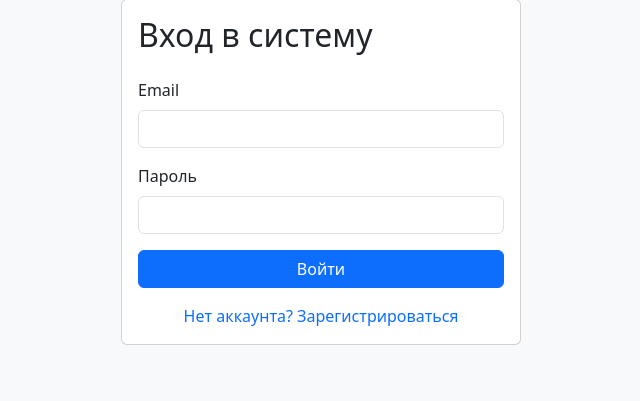
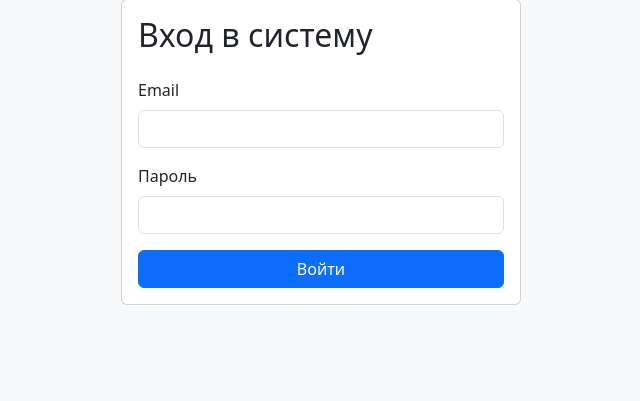
Before and after one commit to srgrdn/cli-flow, a FastAPI app: page /login in a window 1280 px wide. Shown: the part 49-450 px from the top of the page, without its empty margins (319-959 px from the left). Run offline with FastAPI, Linux system fonts and the light colour scheme.

Commit message:
fix: comment out registration link in login template
This commit modifies the `login.html` template by commenting out the registration link section. This change is intended to streamline the login interface and reduce distractions for users during the authentication process.

```diff
--- a/app/templates/login.html
+++ b/app/templates/login.html
@@ -22,9 +22,9 @@
                     </div>
                     <button type="submit" class="btn btn-primary w-100">Войти</button>
                 </form>
-                <div class="mt-3 text-center">
+                <!-- <div class="mt-3 text-center">
                     <a href="/register" class="text-decoration-none">Нет аккаунта? Зарегистрироваться</a>
-                </div>
+                </div> -->
             </div>
         </div>
     </div>
```
